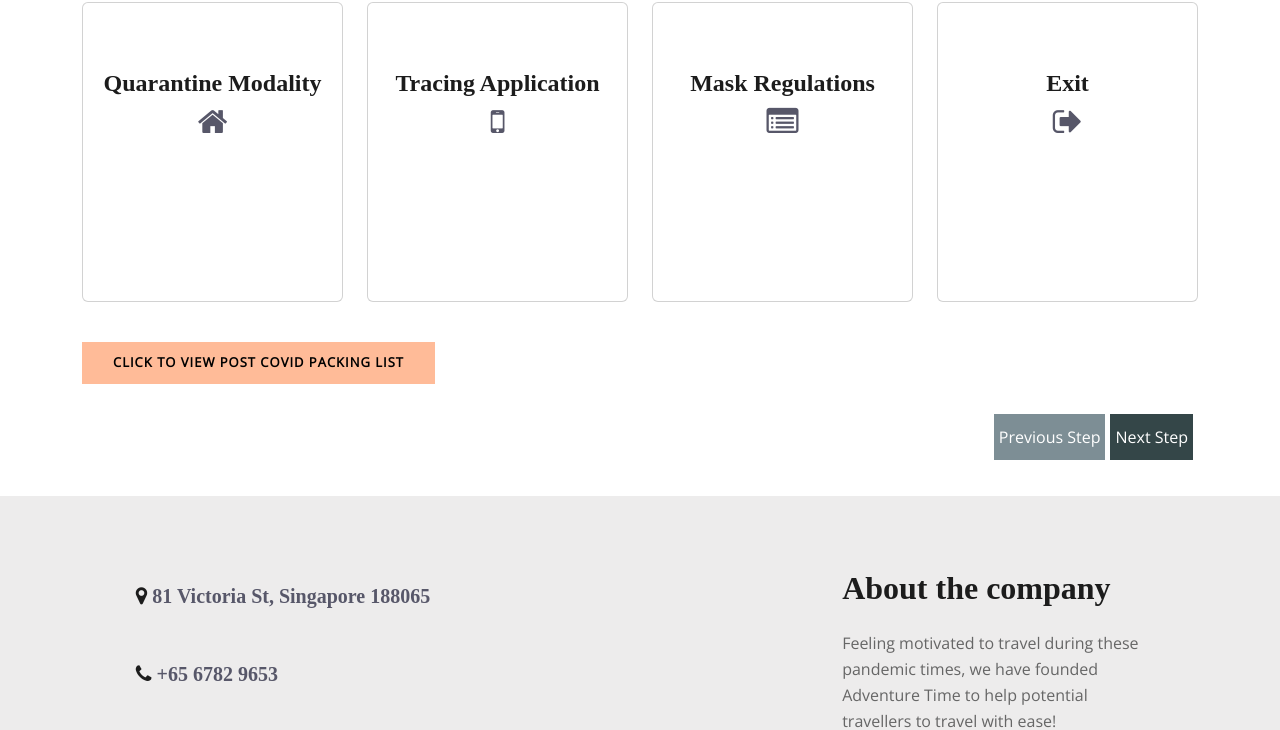
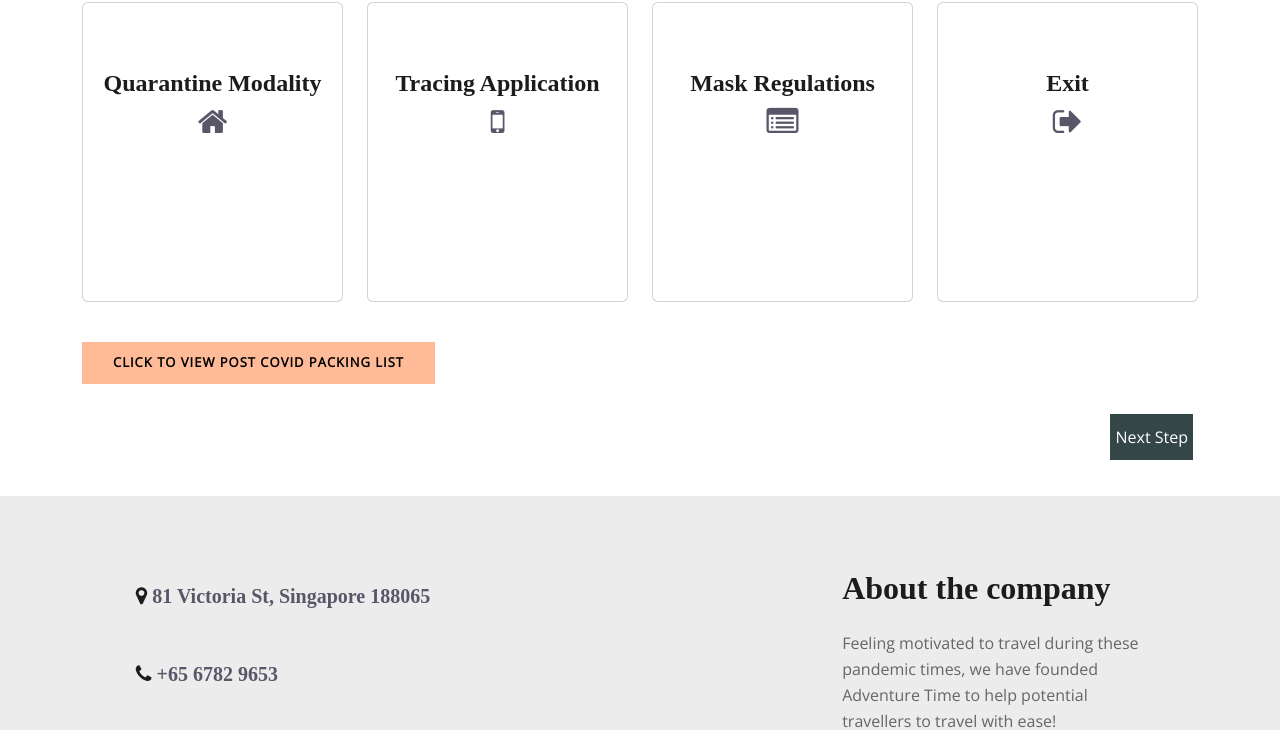
Before and after one commit to jiaxuanchin/IS216-G8T05, a plain HTML site: page restrictions.html in a window 1280 px wide. Shown: the part 1170-1900 px from the top of the page. Drawn offline with nearby package versions, Linux system fonts and the light colour scheme; some packages are replaced by stand-ins of ours; no server answers; a web font is replaced by a local one.

Commit message:
Update restrictions.html

```diff
--- a/restrictions.html
+++ b/restrictions.html
@@ -348,9 +348,6 @@
             <fieldset id="form">
                 <input type="button" name="next-step"
                     class="next-step" value="Next Step" onclick="location.href='step3.html';"/>
-
-                <input type="button" name="previous-step"
-                    class="previous-step" value="Previous Step" onclick="location.href='step1.html';"/>
             </fieldset>
         </div>
     </div>
```
